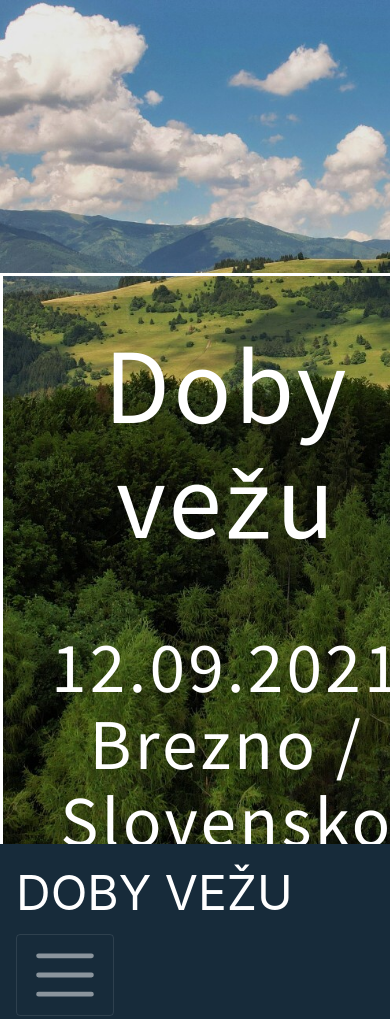
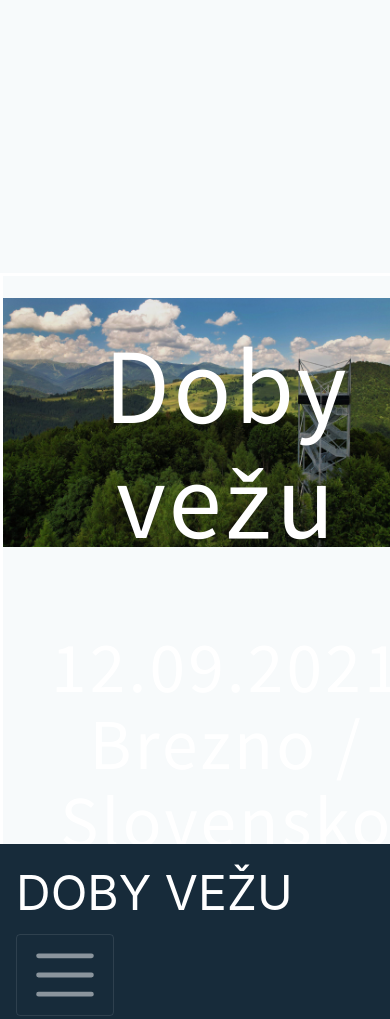
Before and after one commit to dobyvezu/dobyvezu.github.io, a plain HTML site: page index.html in a window 390 px wide. Shown: the top 1019 px of the page. Drawn offline with nearby package versions, Linux system fonts and the light colour scheme.

Commit message:
Update style.css

```diff
--- a/css/style.css
+++ b/css/style.css
@@ -165,11 +165,11 @@ a:hover {
 @media only screen and (max-width: 991px) {
 
   #intro {
+    height: 100%;
     background-image: url("../assets/intro-bg.jpg");
-    background-position: center center;
-    background-repeat: no-repeat;
+    background-position: right;
     background-attachment: fixed;
-    background-size: cover;
+    background-size: contain;
 
 
   }
```
